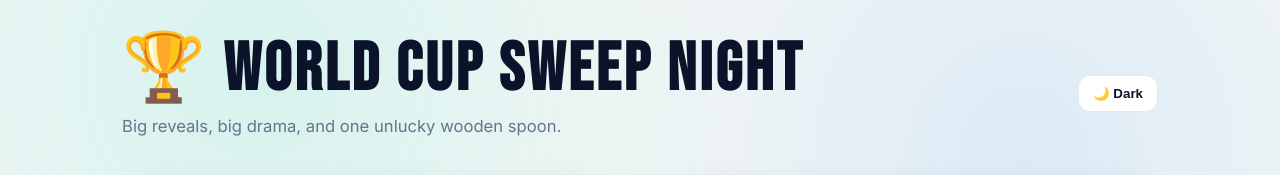
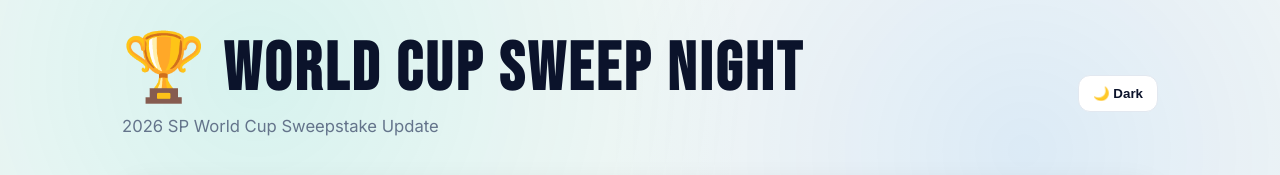
Before and after one commit to jordandavidson1990/world-cup-2026-reveal, a Next.js app: page / in a window 1280 px wide. Shown: the top 175 px of the page. Built offline with nearby package versions, Linux system fonts and the light colour scheme; no server answers.

Commit message:
Updates welcome page copy

```diff
--- a/app/components/StartScreen.tsx
+++ b/app/components/StartScreen.tsx
@@ -26,9 +26,7 @@ export default function StartScreen({ theme, onToggle, onStart }: Props) {
       >
         <div>
           <h1>🏆 World Cup Sweep Night</h1>
-          <p className="hero-sub">
-            Big reveals, big drama, and one unlucky wooden spoon.
-          </p>
+          <p className="hero-sub">2026 SP World Cup Sweepstake Update</p>
         </div>
         <ThemeToggle theme={theme} onToggle={onToggle} />
       </div>
```
